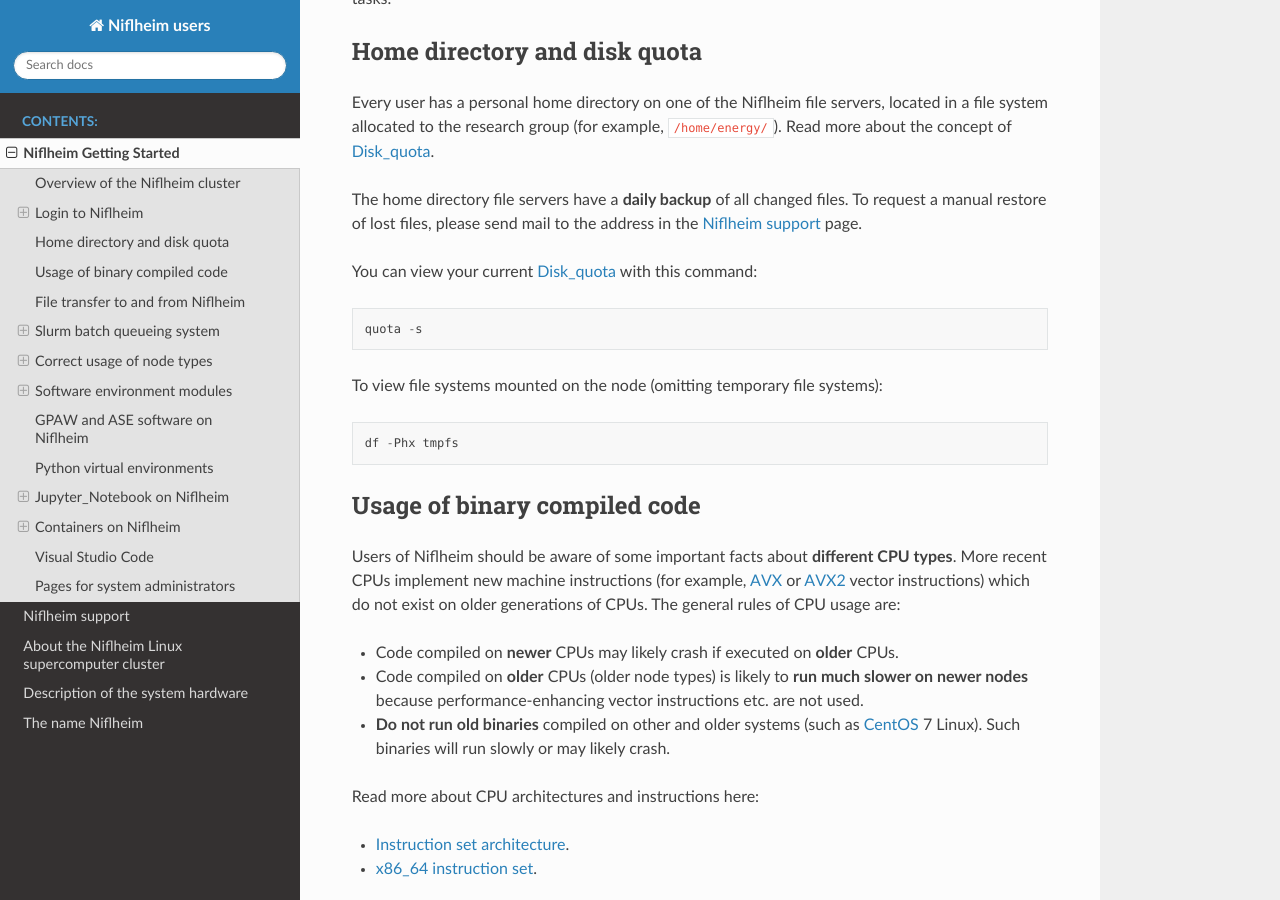
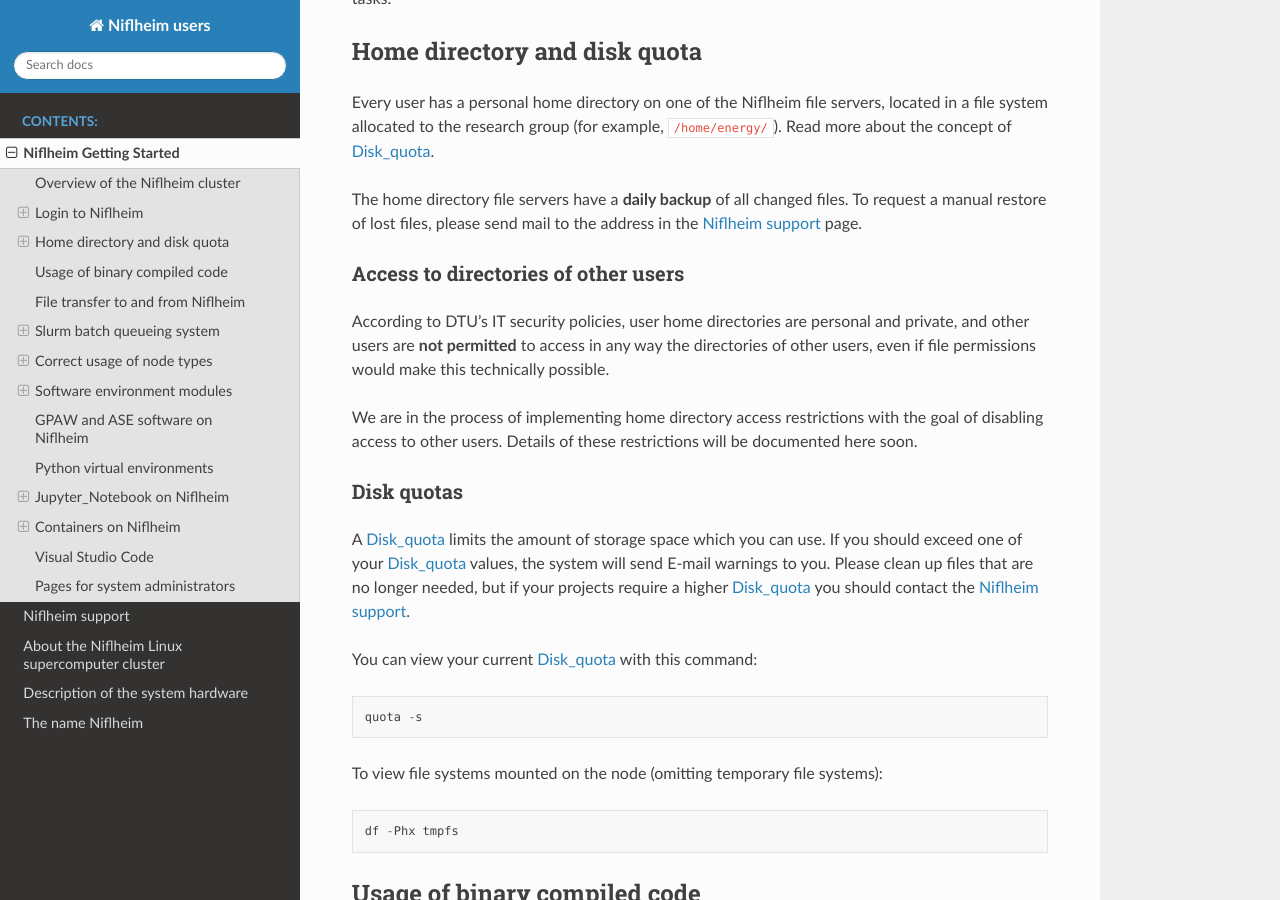
Before and after one commit to OleHolmNielsen/Niflheim_users, a Sphinx documentation site: the page built from docs/Niflheim_Getting_Started.rst, in a window 1280 px wide and 900 px high, scrolled down 2481 px. Built offline with Sphinx 7.4.7 and the Read the Docs theme 3.1.0, drawn with Linux system fonts in a browser that asks for light colours; some of the changed text lies outside the part shown.

Commit message:
Access to directories of other users

```diff
--- a/docs/Niflheim_Getting_Started.rst
+++ b/docs/Niflheim_Getting_Started.rst
@@ -150,6 +150,25 @@ Read more about the concept of Disk_quota_.
 
 The home directory file servers have a **daily backup** of all changed files.
 To request a manual restore of lost files, please send mail to the address in the :ref:`Niflheim_support` page.
+
+Access to directories of other users
+---------------------------------------
+
+According to DTU's IT security policies, user home directories are personal and private,
+and other users are **not permitted** to access in any way the directories of other users,
+even if file permissions would make this technically possible.
+
+We are in the process of implementing home directory access restrictions
+with the goal of disabling access to other users.
+Details of these restrictions will be documented here soon.
+
+Disk quotas
+-------------------
+
+A Disk_quota_ limits the amount of storage space which you can use.
+If you should exceed one of your Disk_quota_ values, the system will send E-mail warnings to you.
+Please clean up files that are no longer needed,
+but if your projects require a higher Disk_quota_ you should contact the :ref:`Niflheim_support`.
 
 You can view your current Disk_quota_ with this command::
 
@@ -715,7 +734,7 @@ The appropriate Login_nodes_ (RockyLinux_ 8) for GPU partitions are:
 * Partition ``a100``: **surt** (Ice_Lake_ CPU)
 * Partition ``h200``: **sara** (Sapphire_Rapids_ CPU)
 
-**Notice:** The partition ``sm3090_devel`` is dedicated to software development and testing.
+**Notice:** The partition ``sm3090_devel`` with only 1 node is dedicated to software development and brief testing of GPU jobs.
 Please do not use more than 2 GPUs per job.
 **Production jobs** are not permitted in this partition!
 
```
